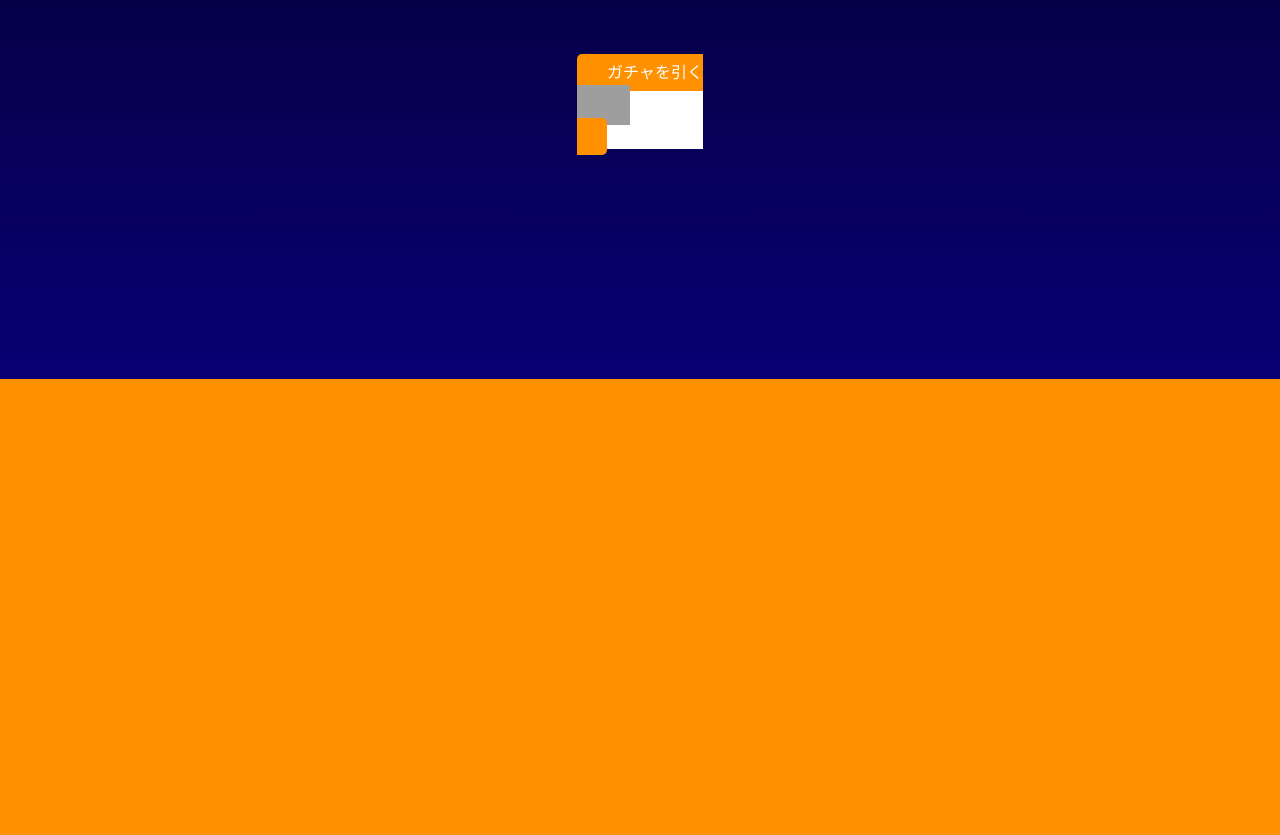
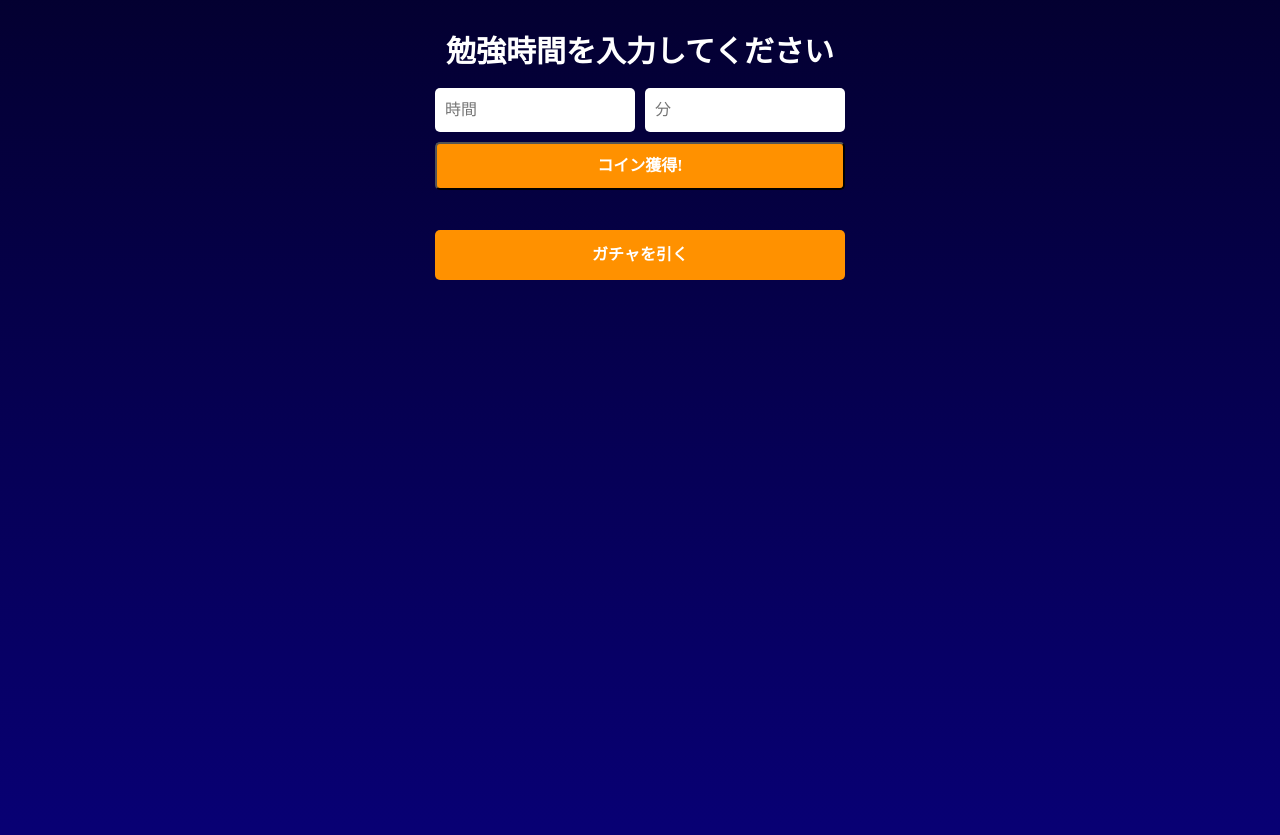
Before and after one commit to UnagamiKanta/stufes, a Flask app: page / in a window 1280 px wide. Shown: the part 611-1446 px from the top of the page. Before the commit the page ends 990 px from the top, so only its background shows below. Run offline with Flask 3, Linux system fonts and the light colour scheme; grey boxes are pictures that could not be loaded.

Commit message:
ホーム画面のデザインを完成さました

```diff
--- a/db.json
+++ b/db.json
@@ -1 +1 @@
-{"currentCoin": 2442, "exp": 244200, "n_watagashi": 0, "r_watagashi": 0, "sr_watagashi": 0, "ssr_watagashi": 0, "n_kakigori": 0, "r_kakigori": 0, "sr_kakigori": 0, "ssr_kakigori": 0, "n_takoyaki": 0, "r_takoyaki": 0, "sr_takoyaki": 0, "ssr_takoyaki": 0, "n_yakisoba": 0, "r_yakisoba": 0, "sr_yakisoba": 0, "ssr_yakisoba": 0, "n_ringoame": 0, "r_ringoame": 0, "sr_ringoame": 0, "ssr_ringoame": 0, "n_kasutera": 0, "r_kasutera": 0, "sr_kasutera": 0, "ssr_kasutera": 0, "n_jagabata": 0, "r_jagabata": 0, "sr_jagabata": 0, "ssr_jagabata": 0, "n_banana": 0, "r_banana": 0, "sr_banana": 0, "ssr_banana": 0, "n_senbei": 0, "r_senbei": 0, "sr_senbei": 0, "ssr_senbei": 0, "n_ikayaki": 0, "r_ikayaki": 0, "sr_ikayaki": 0, "ssr_ikayaki": 0}
+{"currentCoin": 3662, "exp": 366200, "n_watagashi": 0, "r_watagashi": 0, "sr_watagashi": 0, "ssr_watagashi": 0, "n_kakigori": 0, "r_kakigori": 0, "sr_kakigori": 0, "ssr_kakigori": 0, "n_takoyaki": 0, "r_takoyaki": 0, "sr_takoyaki": 0, "ssr_takoyaki": 0, "n_yakisoba": 0, "r_yakisoba": 0, "sr_yakisoba": 0, "ssr_yakisoba": 0, "n_ringoame": 0, "r_ringoame": 0, "sr_ringoame": 0, "ssr_ringoame": 0, "n_kasutera": 0, "r_kasutera": 0, "sr_kasutera": 0, "ssr_kasutera": 0, "n_jagabata": 0, "r_jagabata": 0, "sr_jagabata": 0, "ssr_jagabata": 0, "n_banana": 0, "r_banana": 0, "sr_banana": 0, "ssr_banana": 0, "n_senbei": 0, "r_senbei": 0, "sr_senbei": 0, "ssr_senbei": 0, "n_ikayaki": 0, "r_ikayaki": 0, "sr_ikayaki": 0, "ssr_ikayaki": 0}
--- a/static/css/index_style.css
+++ b/static/css/index_style.css
@@ -30,11 +30,17 @@
     font-size: 30px;
 }
 
+.gacha-img{
+    display: flex;
+    justify-content: center;
+    margin-top: 20px;
+}
+
 .inputform {
+    margin-top: 36px;
     display: flex;
     flex-direction: column;
     align-items: center; /* 横方向の中央揃え */
-    justify-content: center; /* 縦方向の中央揃え */
     height: 100vh; /* ビューポート全体の高さを使用して中央揃え */
 }
 
@@ -67,6 +73,7 @@
     font-size: 1em;
     border-radius: 5px;
     width: 410px;
+    font-weight: bold;
 }
 
 .exchange-button:hover {
@@ -79,12 +86,20 @@
 }
 
 .gacha-button {
-    margin-top: 10px;
-    background-color: #ff9100;
-    color: #fff;
-    padding: 10px 30px;
-    text-decoration: none;
-    font-size: 1em;
-    border-radius: 5px;
-    width: 410px;
+    margin-top: 40px;
+    display: flex;
+    justify-content: center;
+    align-items: center;
+    width: 410px; /* ボタンの幅を調整 */
+    height: 50px; /* ボタンの高さを調整 */
+    background-color: #ff9100; /* 好きな色に変更 */
+    border: none; /* 枠線を消す */
+    border-radius: 5px; /* ボタンを角丸にする場合 */
+    text-decoration: none; /* アンカー要素の下線を消す */
 }
+
+.gacha-button span {
+    font-size: 16px; /* テキストサイズ */
+    color: white; /* テキストの色 */
+    font-weight: bold;
+}
--- a/templates/index.html
+++ b/templates/index.html
@@ -32,6 +32,9 @@
             </div>
         </div>
     </div>
+    <div class="gacha-img">
+        <img img src="{{ url_for('static', filename='images/gacha.png') }}" alt="money" class="status-money" height="400px">
+    </div>
     <div class="inputform">
         <h1>勉強時間を入力してください</h1>
         <form method="post">
@@ -43,12 +46,9 @@
             </div>
             <button class="exchange-button" type="submit">コイン獲得!</button>
         </form>
-        <div class="gacha">
-            <a href="/gacha" class="gacha-button">
-                <span>ガチャを引く</span>
-                <img src="{{ url_for('static', filename='images/gacha.png') }}" alt="ガチャ" class="gacha-icon" height="40px">
-            </a>
-        </div>
+        <a href="/gacha" class="gacha-button">
+            <span>ガチャを引く</span>
+        </a>
     </div>
 
 
```
